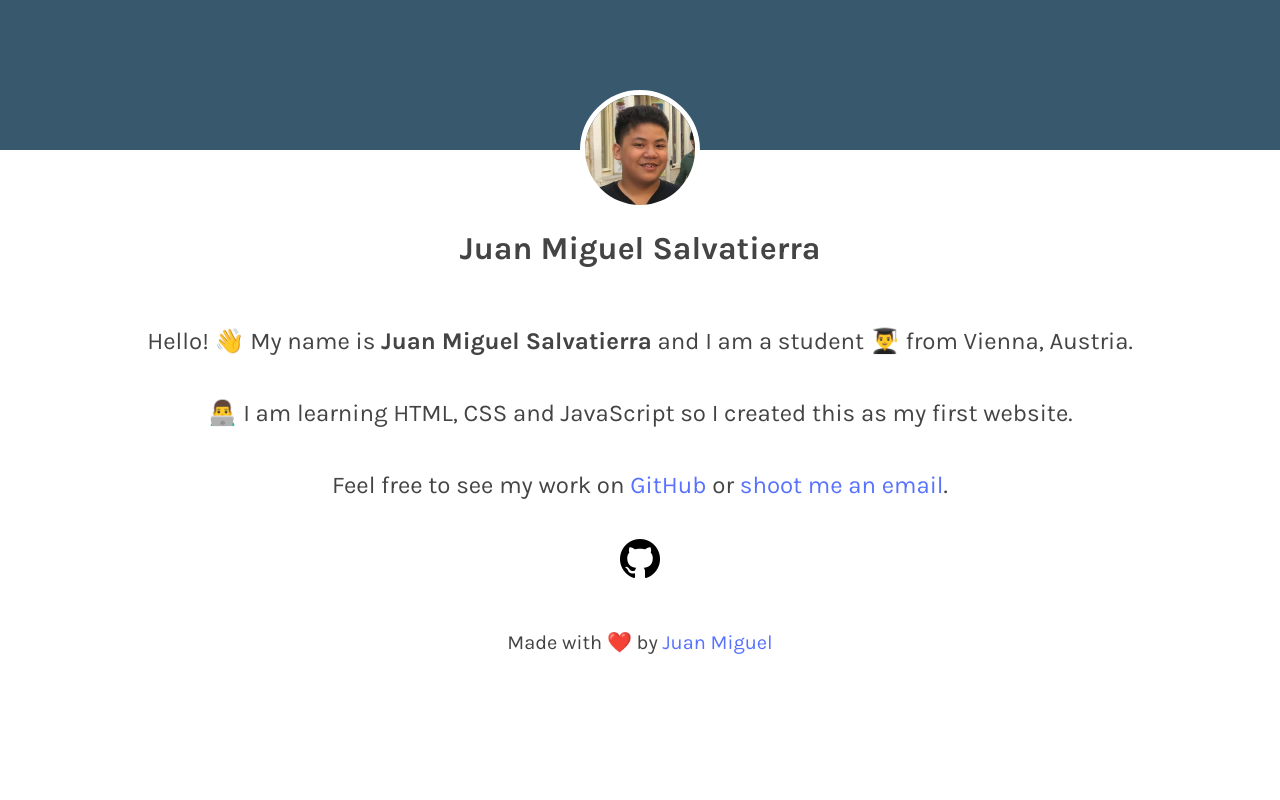
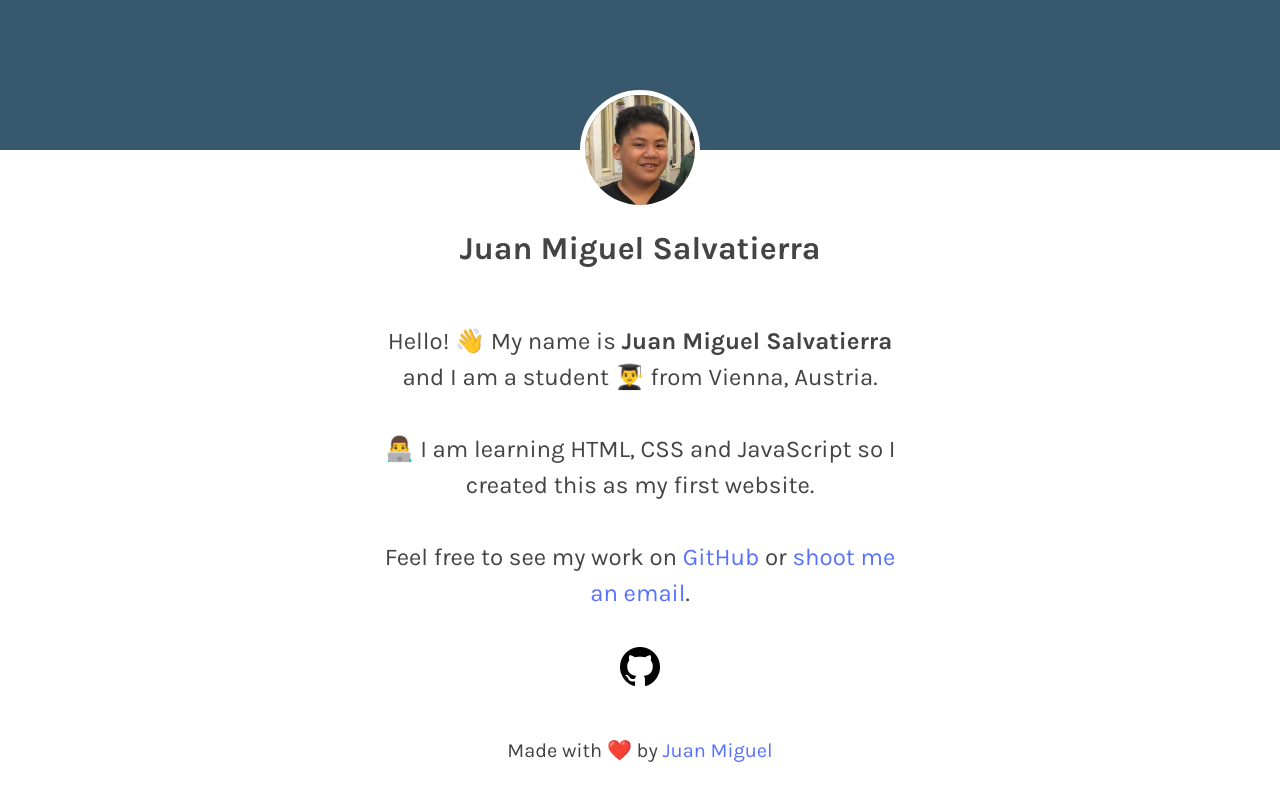
Before and after one commit to juanmiguelsalvatierra/website, a plain HTML site: page index.html in a window 1280 px wide. Drawn offline with Linux system fonts and the light colour scheme.

Commit message:
Add max-witdh

```diff
--- a/style.css
+++ b/style.css
@@ -47,6 +47,8 @@ img {
 
 .main {
   padding: 0 15px;
+  max-width: 560px;
+  margin: 0 auto;
 }
 
 .link {
```
